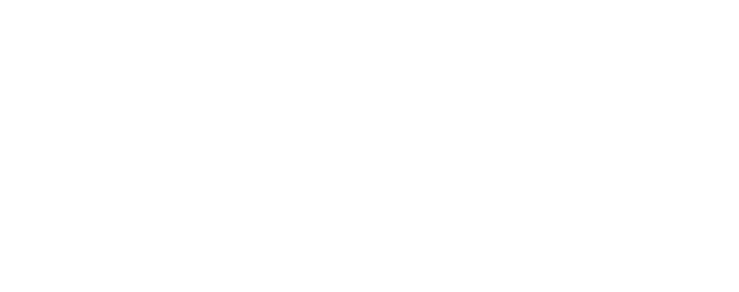
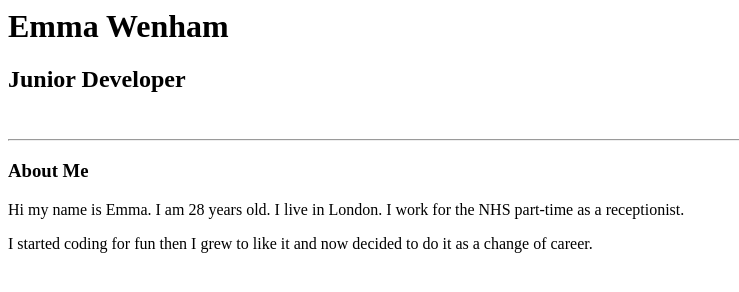
Before and after one commit to EmmaWenham/ideal-barnacle, a plain HTML site: page index.html in a window 1280 px wide. Shown: the whole page, without its empty margins (0-739 px from the left). Drawn offline with Linux system fonts and the light colour scheme.

Commit message:
paragraphs added

```diff
--- a/index.html
+++ b/index.html
@@ -1,7 +1,9 @@
-<!DOCTYPE html>
-<html>
-    <head>
-        <title>Emma Wenham</title>
-    </head>
-    <body></body>
-</html>
+    <body>
+        <h1>Emma Wenham</h1>
+        <h2>Junior Developer</h2>
+        <br />
+        <hr />
+        <h3>About Me</h3>
+        <p>Hi my name is Emma. I am 28 years old. I live in London. I work for the NHS part-time as a receptionist.</p>
+        <p>I started coding for fun then I grew to like it and now decided to do it as a change of career. </p>
+    </body>
```
